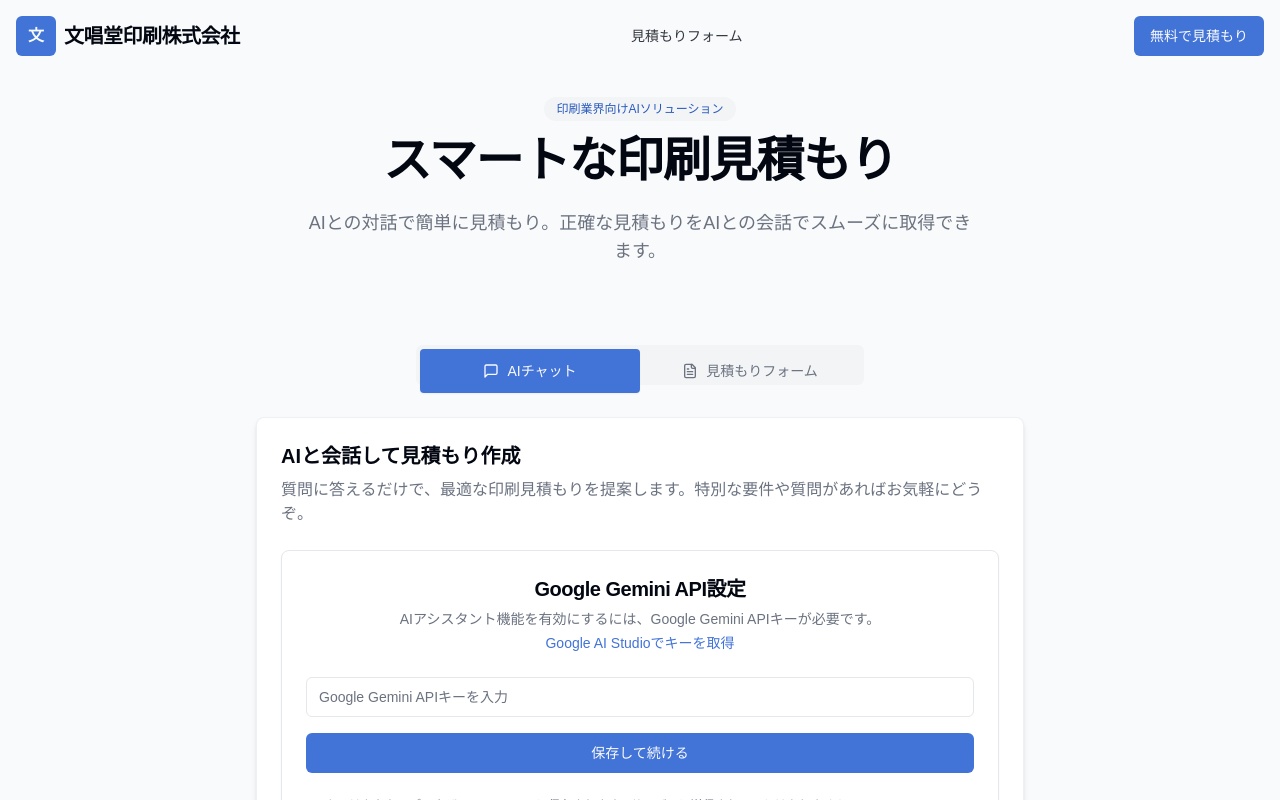
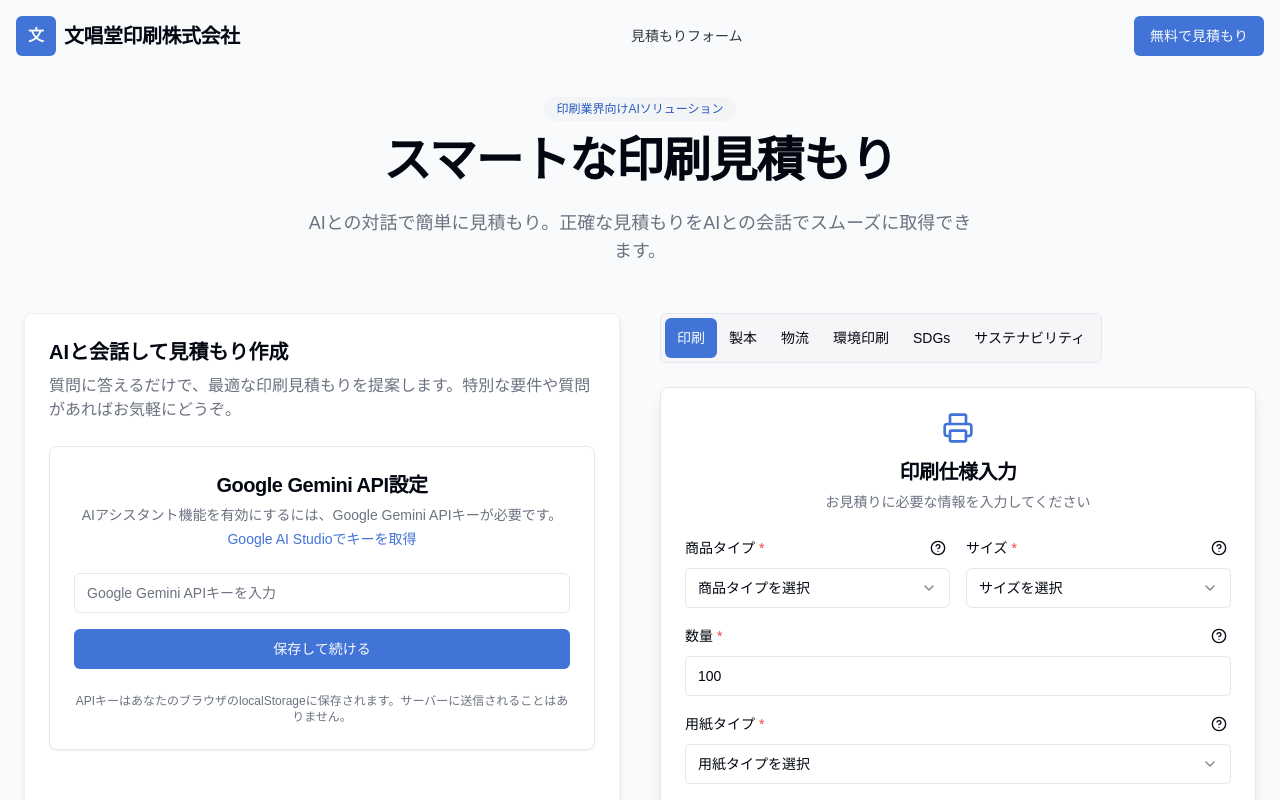
Before and after one commit to djishijima/bp-ef, a React (Vite) app: page / in a window 1280 px wide. Shown: the top 800 px of the page. Built offline with nearby package versions, Linux system fonts and the light colour scheme.

Commit message:
Show AI Chat and Form Simultaneously
Display the AI chat and the quote form side-by-side instead of using tabs.

```diff
--- a/src/components/QuoteDetails.tsx
+++ b/src/components/QuoteDetails.tsx
@@ -50,12 +50,7 @@ const QuoteDetails = ({ quote, onNewQuote }: QuoteDetailsProps) => {
 
       // Show a visual toast with animation
       toast({
-        title: (
-          <div className="flex items-center gap-2">
-            <FileCheck className="h-5 w-5 text-green-500 animate-pulse" />
-            <span>見積書が保存されました</span>
-          </div>
-        ),
+        title: "見積書が保存されました",
         description: (
           <div className="relative">
             <div className="absolute -left-6 -top-5 h-20 w-20 bg-green-100 rounded-full opacity-20 animate-ping"></div>
--- a/src/hooks/use-toast.ts
+++ b/src/hooks/use-toast.ts
@@ -1,4 +1,3 @@
-
 import React, { useState, useEffect } from 'react';
 import {
   Toast,
@@ -14,20 +13,6 @@ type ToasterToast = ToastProps & {
   title?: React.ReactNode
   description?: React.ReactNode
   action?: ToastActionElement
-}
-
-const actionTypes = {
-  ADD_TOAST: "ADD_TOAST",
-  UPDATE_TOAST: "UPDATE_TOAST",
-  DISMISS_TOAST: "DISMISS_TOAST",
-  REMOVE_TOAST: "REMOVE_TOAST",
-} as const
-
-let count = 0
-
-function genId() {
-  count = (count + 1) % Number.MAX_VALUE
-  return count.toString()
 }
 
 type ActionType = typeof actionTypes
@@ -55,6 +40,20 @@ interface State {
 }
 
 const toastTimeouts = new Map<string, ReturnType<typeof setTimeout>>()
+
+const actionTypes = {
+  ADD_TOAST: "ADD_TOAST",
+  UPDATE_TOAST: "UPDATE_TOAST",
+  DISMISS_TOAST: "DISMISS_TOAST",
+  REMOVE_TOAST: "REMOVE_TOAST",
+} as const
+
+let count = 0
+
+function genId() {
+  count = (count + 1) % Number.MAX_VALUE
+  return count.toString()
+}
 
 const reducer = (state: State, action: Action): State => {
   switch (action.type) {
--- a/src/pages/Index.tsx
+++ b/src/pages/Index.tsx
@@ -1,28 +1,27 @@
 
 import { useState } from 'react';
-import { Tabs, TabsContent, TabsList, TabsTrigger } from "@/components/ui/tabs";
 import Header from '@/components/Header';
 import PrintForm from '@/components/PrintForm';
 import QuoteDetails from '@/components/QuoteDetails';
 import AIChat from '@/components/AIChat';
 import { QuoteDetails as QuoteDetailsType, ServiceType } from '@/types';
-import { FileText, MessageSquare } from 'lucide-react';
 import { Button } from '@/components/ui/button';
 import { cn } from '@/lib/utils';
 
 const Index = () => {
-  const [activeTab, setActiveTab] = useState<string>('chat');
   const [quote, setQuote] = useState<QuoteDetailsType | null>(null);
   const [selectedService, setSelectedService] = useState<ServiceType>('printing');
 
   const handleQuoteGenerated = (newQuote: QuoteDetailsType) => {
     setQuote(newQuote);
-    setActiveTab('result');
   };
 
   const handleNewQuote = () => {
     setQuote(null);
-    setActiveTab('chat');
+  };
+
+  const handleServiceSelect = (serviceType: ServiceType) => {
+    setSelectedService(serviceType);
   };
 
   return (
@@ -31,7 +30,7 @@ const Index = () => {
 
       <main className="flex-1 pt-24 pb-16 w-full">
         <div className="container max-w-7xl mx-auto px-4 md:px-6">
-          <section className="mb-20 text-center animate-fade-in">
+          <section className="mb-12 text-center animate-fade-in">
             <div className="max-w-3xl mx-auto">
               <span className="inline-block px-3 py-1 bg-secondary rounded-full text-xs font-medium text-secondary-foreground mb-4">
                 印刷業界向けAIソリューション
@@ -45,62 +44,31 @@ const Index = () => {
             </div>
           </section>
 
-          <section className="relative mb-16" id="form">
-            <Tabs
-              value={activeTab}
-              onValueChange={setActiveTab}
-              className="max-w-6xl mx-auto"
-            >
-              <div className="flex justify-center mb-8">
-                <TabsList className="grid grid-cols-2 w-full max-w-md">
-                  <TabsTrigger
-                    value="chat"
-                    className="flex items-center gap-2 py-3 data-[state=active]:bg-primary data-[state=active]:text-primary-foreground transition-all duration-300"
-                  >
-                    <MessageSquare className="h-4 w-4" />
-                    AIチャット
-                  </TabsTrigger>
-                  <TabsTrigger
-                    value="form"
-                    className="flex items-center gap-2 py-3 data-[state=active]:bg-primary data-[state=active]:text-primary-foreground transition-all duration-300"
-                  >
-                    <FileText className="h-4 w-4" />
-                    見積もりフォーム
-                  </TabsTrigger>
-                </TabsList>
-              </div>
-
-              <TabsContent
-                value="chat"
-                className={cn(
-                  "mt-0 focus-visible:outline-none focus-visible:ring-0",
-                  "data-[state=active]:animate-fade-in"
-                )}
-              >
-                <div className="flex flex-col items-center justify-center w-full">
-                  <div className="w-full max-w-3xl">
-                    <div className="bg-card rounded-lg shadow-md border border-border/60 overflow-hidden">
+          <section className="relative" id="quote-generation">
+            <div className="flex flex-col lg:flex-row gap-6 lg:gap-10">
+              {/* AIチャット部分 */}
+              <div className="w-full lg:w-1/2 animate-fade-in">
+                <div className="bg-card rounded-lg shadow-md border border-border/60 overflow-hidden h-full">
                   <div className="p-6">
                     <h2 className="text-xl font-semibold mb-2">AIと会話して見積もり作成</h2>
                     <p className="text-muted-foreground mb-6">
                       質問に答えるだけで、最適な印刷見積もりを提案します。特別な要件や質問があればお気軽にどうぞ。
                     </p>
-                        <AIChat onQuoteGenerated={handleQuoteGenerated} />
+                    <AIChat
+                      onQuoteGenerated={handleQuoteGenerated}
+                      onServiceSelect={handleServiceSelect}
+                    />
                   </div>
                 </div>
               </div>
-                </div>
-              </TabsContent>
 
-              <TabsContent
-                value="form"
-                className={cn(
-                  "mt-0 focus-visible:outline-none focus-visible:ring-0",
-                  "data-[state=active]:animate-fade-in"
-                )}
-              >
-                <div className="flex flex-col items-center justify-center w-full">
-                  <div className="w-full mb-6">
+              {/* 見積もり部分 */}
+              <div className="w-full lg:w-1/2 animate-fade-in">
+                {quote ? (
+                  <QuoteDetails quote={quote} onNewQuote={handleNewQuote} />
+                ) : (
+                  <>
+                    <div className="mb-6">
                       <div className="mb-6 flex justify-center">
                         <div className="service-selector-container">
                           <div className="inline-flex rounded-md border p-1 bg-muted/50 whitespace-nowrap">
@@ -150,36 +118,14 @@ const Index = () => {
                         </div>
                       </div>
                     </div>
-
-                  <div className="w-full max-w-3xl">
-                    {!quote ? (
                     <PrintForm
                       onQuoteGenerated={handleQuoteGenerated}
                       serviceType={selectedService}
                     />
-                    ) : (
-                      <QuoteDetails quote={quote} onNewQuote={handleNewQuote} />
+                  </>
                 )}
               </div>
             </div>
-              </TabsContent>
-
-              <TabsContent
-                value="result"
-                className={cn(
-                  "mt-0 focus-visible:outline-none focus-visible:ring-0",
-                  "data-[state=active]:animate-fade-in"
-                )}
-              >
-                {quote && (
-                  <div className="flex justify-center w-full">
-                    <div className="w-full max-w-3xl">
-                      <QuoteDetails quote={quote} onNewQuote={handleNewQuote} />
-                    </div>
-                  </div>
-                )}
-              </TabsContent>
-            </Tabs>
           </section>
         </div>
       </main>
```
Lines whose indentation alone changed are shown as unchanged.
